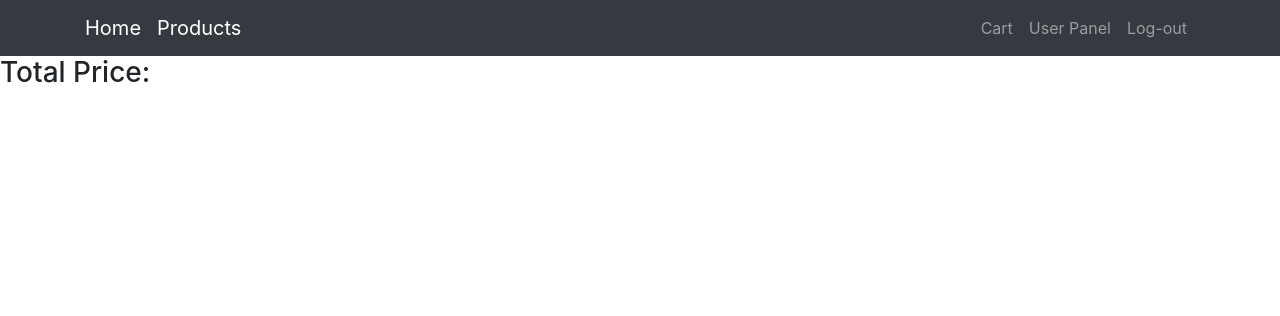
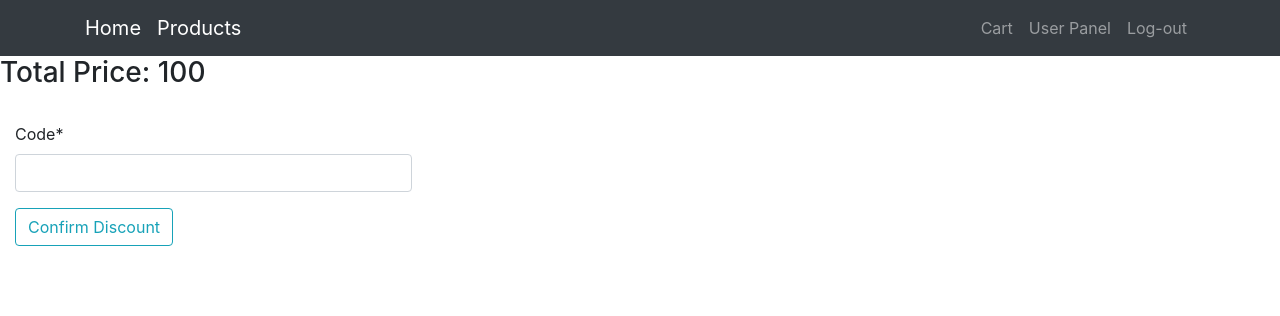
Before and after one commit to shayan-alimoradi/Ecommerce-Django, a Django app: page /order/detail/1/ in a window 1280 px wide. Shown: the top 316 px of the page. Run offline with Django 3.2, Linux system fonts and the light colour scheme; the first user in the database is signed in; tables that the repository leaves empty hold one stand-in row (Sample ...); some libraries are stand-ins or nearby versions.

Commit message:
coupon order

```diff
--- a/shop_order/admin.py
+++ b/shop_order/admin.py
@@ -15,3 +15,4 @@ class OrderAdmin(admin.ModelAdmin):
 
 admin.site.register(Order, OrderAdmin)
 admin.site.register(OrderItem)
+admin.site.register(Coupon)
--- a/shop_order/forms.py
+++ b/shop_order/forms.py
@@ -6,3 +6,7 @@ class OrderForm(forms.ModelForm):
     class Meta:
         model = Order
         fields = ('address',)
+
+
+class CouponForm(forms.Form):
+    code = forms.CharField()
--- a/shop_order/models.py
+++ b/shop_order/models.py
@@ -2,6 +2,7 @@ from django.db import models
 from shop_product.models import *
 from shop_account.models import *
 from django_jalali.db import models as jmodels
+from django.core.validators import MaxValueValidator
 
 
 class Order(models.Model):
@@ -9,12 +10,18 @@ class Order(models.Model):
     address = models.TextField()
     paid = models.BooleanField(default=False)
     created = jmodels.jDateTimeField(auto_now_add=True)
+    discount = models.PositiveIntegerField(validators=[MaxValueValidator(100)], null=True, blank=True)
 
     def __str__(self):
         return f'{self.user.username} - {self.created}'
 
+    @property
     def get_total_price(self):
-        pass
+        total = sum(i.price() for i in self.order_item.all())
+        if self.discount:
+            discount_price = (self.discount * total) / 100
+            return int(total - discount_price)
+        return total
 
 
 class OrderItem(models.Model):
@@ -26,3 +33,20 @@ class OrderItem(models.Model):
 
     def __str__(self):
         return f'{self.user.username} - {self.product.title}'
+
+    def price(self):
+        if self.product.status is not None:
+            return self.variant.total_price * self.quantity
+        else:
+            return self.product.total_price * self.quantity
+
+
+class Coupon(models.Model):
+    code = models.CharField(max_length=177, unique=True)
+    start = models.DateTimeField()
+    end = models.DateTimeField()
+    active = models.BooleanField(default=False)
+    discount = models.PositiveIntegerField(validators=[MaxValueValidator(100)])
+
+    def __str__(self):
+        return f'{self.code} - {self.discount}'
--- a/shop_order/templates/order/detail.html
+++ b/shop_order/templates/order/detail.html
@@ -1,8 +1,17 @@
 {% extends 'base/base.html' %}
+{% load crispy_forms_tags %}
 
 {% block title %} Order Detail {% endblock %}
 
 
 {% block content %}
-    <h3>Total Price:</h3>
+    <h3>Total Price: {{ order.get_total_price }}</h3><br>
+
+    <div class="col-4">
+        <form method="POST" action="{% url 'order:coupon' order.id %}">
+            {% csrf_token %}
+            {{ form.code|as_crispy_field }}
+            <button type="submit" class="btn btn-outline-info">Confirm Discount</button>
+        </form>
+    </div>
 {% endblock %}
--- a/shop_order/urls.py
+++ b/shop_order/urls.py
@@ -7,4 +7,5 @@ app_name = 'order'
 urlpatterns = [
     path('detail/<int:id>/', views.order_detail, name='detail'),
     path('create/', views.create_order, name='create'),
+    path('coupon/<int:id>/', views.coupon_order, name='coupon'),
 ]
--- a/shop_order/views.py
+++ b/shop_order/views.py
@@ -1,6 +1,7 @@
 from django.shortcuts import render, redirect
 from django.contrib.auth.decorators import login_required
 from django.views.decorators.http import require_POST
+from django.utils import timezone
 from django.http import HttpResponse
 from django.contrib import messages
 from shop_cart.models import *
@@ -10,7 +11,9 @@ from .forms import *
 
 @login_required(login_url='account:sign-in')
 def order_detail(request, id):
-    return render(request, 'order/detail.html')
+    order = Order.objects.get(id=id)
+    form = CouponForm()
+    return render(request, 'order/detail.html', {'form': form, 'order': order})
 
 
 @require_POST
@@ -27,3 +30,21 @@ def create_order(request):
             OrderItem.objects.create(user_id=request.user.id, order_id=order.id, product_id=c.product_id,
             variant_id=c.variant_id, quantity=c.quantity)
         return redirect('order:detail', order.id)
+
+
+def coupon_order(request, id):
+    url = request.META.get('HTTP_REFERER')
+    if request.method == 'POST':
+        form = CouponForm(request.POST)
+        if form.is_valid():
+            time = timezone.now()
+            data = form.cleaned_data
+            try:
+                coupon = Coupon.objects.get(code=data['code'], start__lte=time, end__gte=time, active=True)
+            except Coupon.DoesNotExist:
+                messages.error(request, 'code is invalid or it is expired', 'danger')
+                return redirect(url)
+            order = Order.objects.get(id=id)
+            order.discount = coupon.discount
+            order.save()
+        return redirect(url)
```
Also changed, not shown: shop_order/migrations/0004_coupon.py (added), shop_order/migrations/0005_auto_20210301_1503.py (added).
